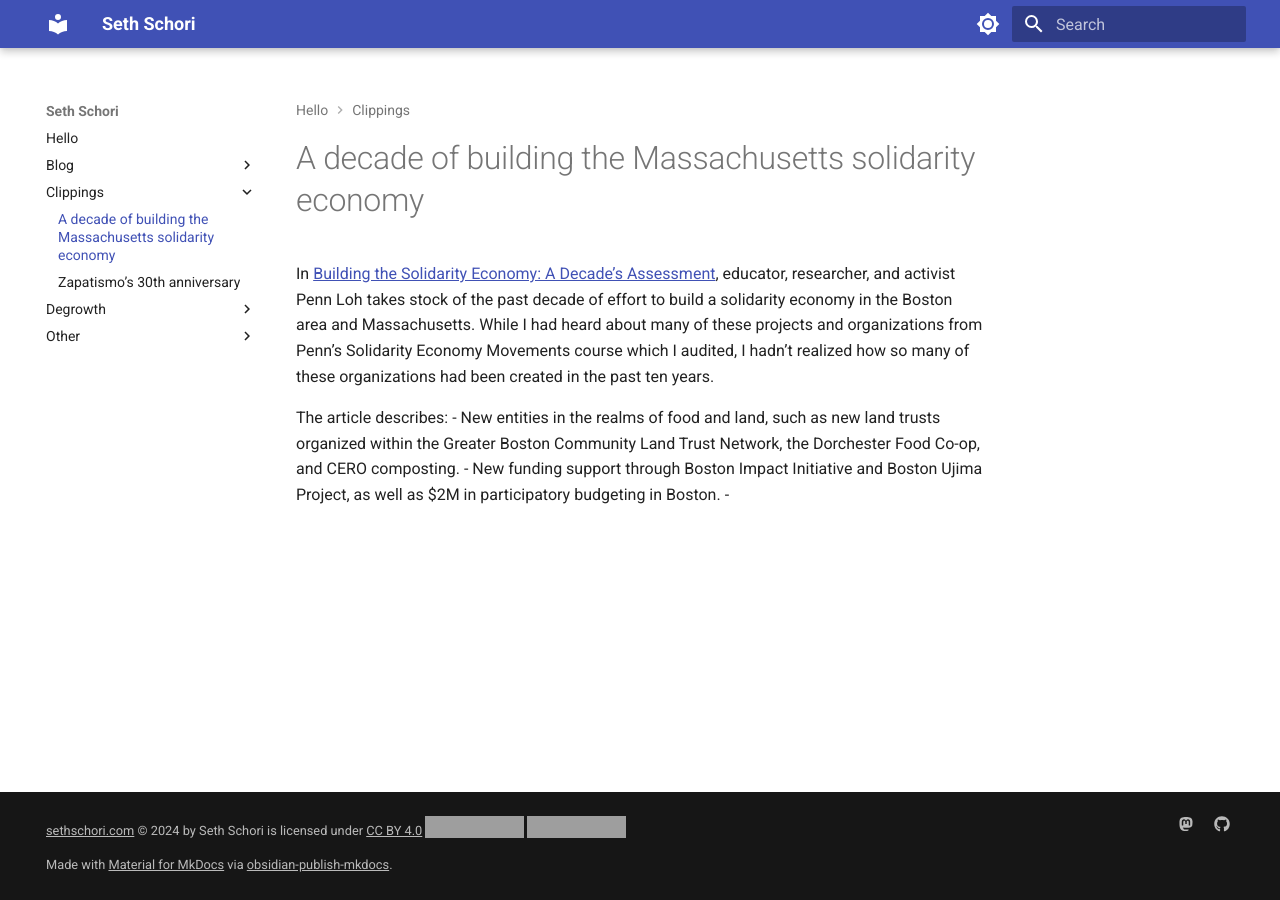
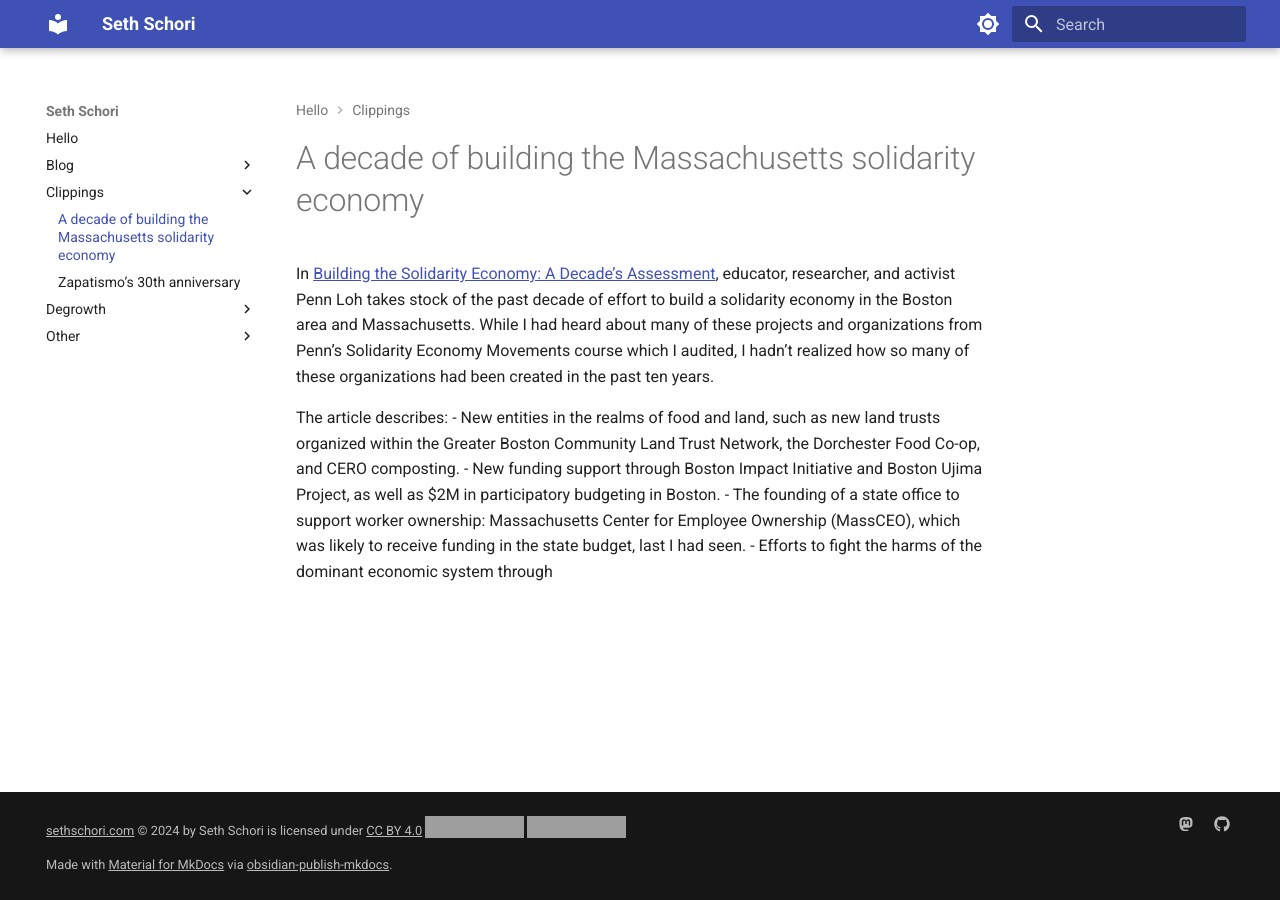
Before and after one commit to sethschori/sethschori.github.io, an MkDocs documentation site: the page built from docs/clippings/2024-12-01-decade-of-building-massachusetts-solidarity-economy.md, in a window 1280 px wide. Built offline with MkDocs 1.6.1 and Material for MkDocs 9.7.7, drawn with Linux system fonts in a browser that asks for light colours; grey boxes are pictures that could not be loaded.

Commit message:
vault backup: 2024-12-01 09:34:47

```diff
--- a/docs/clippings/2024-12-01-decade-of-building-massachusetts-solidarity-economy.md
+++ b/docs/clippings/2024-12-01-decade-of-building-massachusetts-solidarity-economy.md
@@ -5,4 +5,5 @@ In [Building the Solidarity Economy: A Decade’s Assessment](https://nonprofitq
 The article describes:
 - New entities in the realms of food and land, such as new land trusts organized within the Greater Boston Community Land Trust Network, the Dorchester Food Co-op, and CERO composting.
 - New funding support through Boston Impact Initiative and Boston Ujima Project, as well as $2M in participatory budgeting in Boston.
--
+- The founding of a state office to support worker ownership: Massachusetts Center for Employee Ownership (MassCEO), which was likely to receive funding in the state budget, last I had seen.
+- Efforts to fight the harms of the dominant economic system through
```
